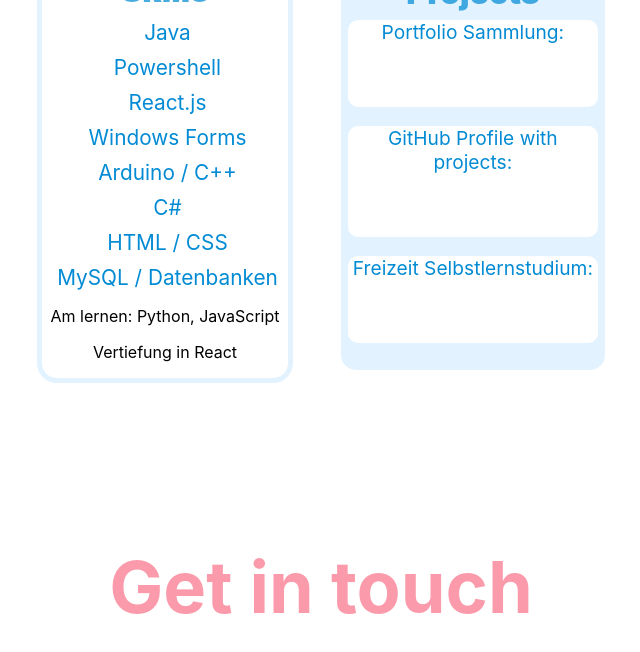
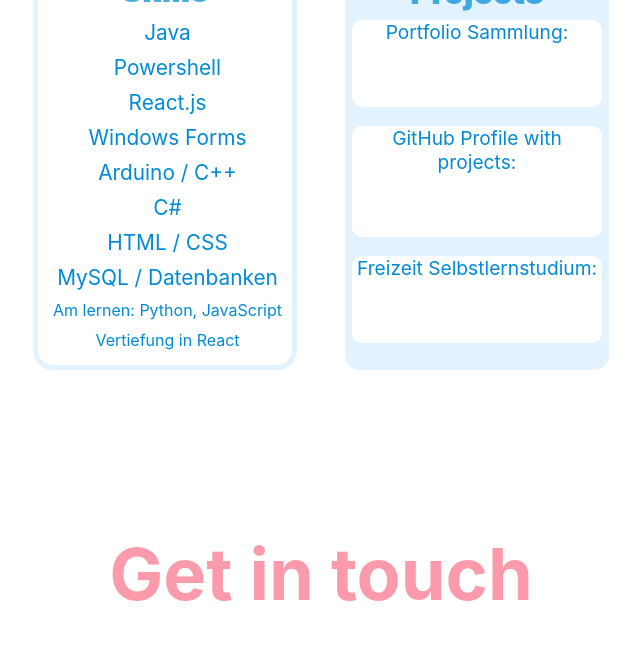
Before and after one commit to marianives/marianivesgallo.ch, a React app: page / in a window 1280 px wide. Shown: the part 2842-3494 px from the top of the page, without its empty margins (319-959 px from the left). Built offline with nearby package versions, Linux system fonts and the light colour scheme; some icons are missing.

Commit message:
updates in .css

```diff
--- a/src/App.css
+++ b/src/App.css
@@ -185,6 +185,16 @@
   margin: 10px;
   padding-left: 5px;
   font-size: 1.3rem;
+}
+
+.sprachen2 {
+  text-decoration: none;
+  color: #028bd4;
+  background-color: white;
+  border-radius: 10px;
+  margin: 10px;
+  padding-left: 5px;
+  font-size: 1rem;
 }
 
 
```
